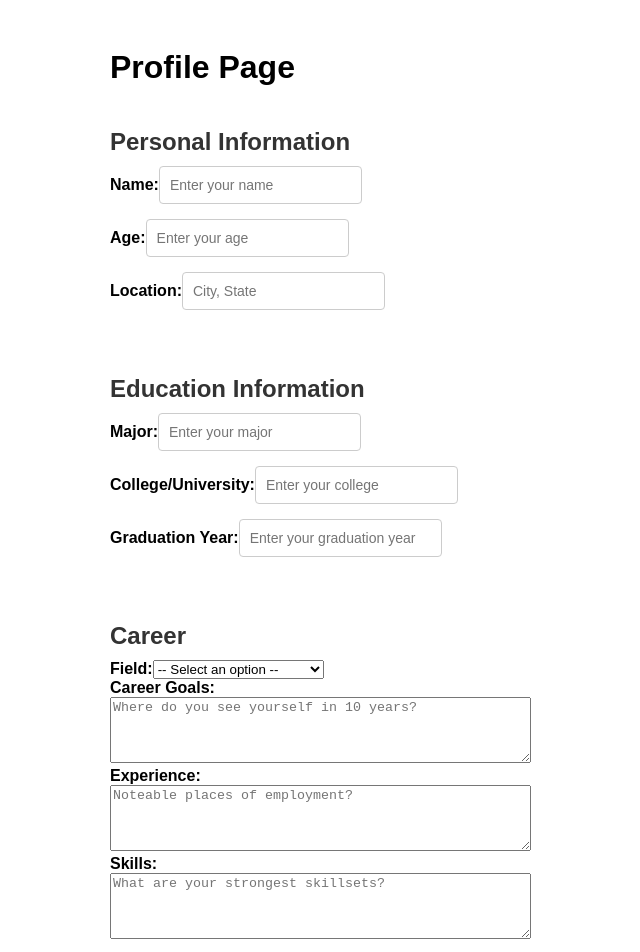
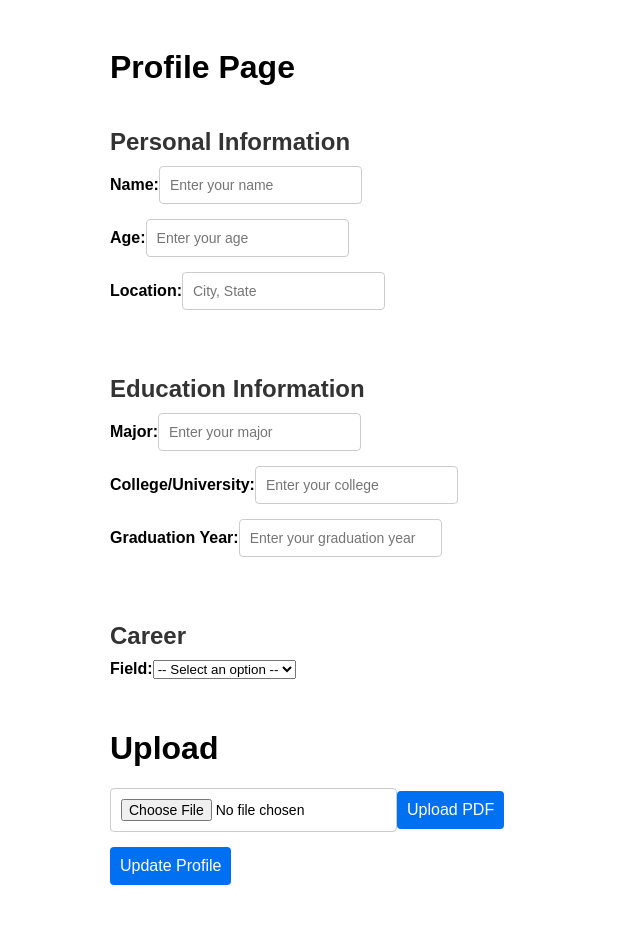
Before and after one commit to Gunjiilkham/CoFound, a Next.js app: page /profile in a window 1280 px wide. Shown: the top 952 px of the page, without its empty margins (230-870 px from the left). After the commit the page ends 913 px from the top, so only its background shows below. Built offline with nearby package versions, Linux system fonts and the light colour scheme.

Commit message:
Fixed the upload file button

```diff
--- a/package.json
+++ b/package.json
@@ -9,7 +9,7 @@
     "lint": "next lint"
   },
   "dependencies": {
-    "formidable": "^3.5.2",
+    "formidable": "^2.1.2",
     "next": "^15.0.1",
     "react": "^19.0.0-rc-69d4b800-20241021",
     "react-dom": "^19.0.0-rc-69d4b800-20241021"
--- a/src/pages/profile.js
+++ b/src/pages/profile.js
@@ -9,42 +9,25 @@ const Profile = () => {
   const [gradYear, setGradYear] = useState('');
   const [field, setField] = useState('');
   const [careerGoals, setCareerGoals] = useState('');
-  const [location, setLocation] = useState('')
-  const [experience, setExperience] = useState('')
-  const [skills, setSkills] = useState('')
+  const [location, setLocation] = useState('');
+  const [experience, setExperience] = useState('');
+  const [skills, setSkills] = useState('');
 
   const [message, setMessage] = useState('');
   const [file, setFile] = useState(null);
   const [uploading, setUploading] = useState(false);
 
-  const handleProfileSubmit = (event) => {
-    event.preventDefault();
-
-    if (!name || !age  || !major || !college || !gradYear) {
-      setMessage('All fields are required.');
-      return;
-    }
-
-    setMessage('Profile updated successfully!');
-
-    // Optionally, you can reset the form after submission
-    // setName('');
-    // setAge('');
-    // setEmail('');
-    // setMajor('');
-    // setCollege('');
-    // setGradYear('');
-  };
-
   const handleFileChange = (event) => {
     setFile(event.target.files[0]);
   };
 
+  // Updated handleSubmit with validation and error handling
   const handleSubmit = async (event) => {
     event.preventDefault();
 
-  if (!file) {
-      setMessage('Please select a file to upload.');
+    // Validate file type and existence
+    if (!file || file.type !== 'application/pdf') {
+      setMessage('Please select a valid PDF file.');
       return;
     }
 
@@ -60,11 +43,13 @@ const Profile = () => {
         body: formData,
       });
 
+      const result = await res.json();
+
       if (!res.ok) {
-      throw new Error('Failed to upload PDF');
+        throw new Error(result.error || 'Failed to upload file.');
       }
 
-    setMessage('File uploaded successfully!');
+      setMessage(result.message || 'File uploaded successfully!');
     } catch (error) {
       setMessage(`Error: ${error.message}`);
     } finally {
@@ -72,12 +57,21 @@ const Profile = () => {
     }
   };
 
+  const handleProfileSubmit = (event) => {
+    event.preventDefault();
+
+    if (!name || !age || !major || !college || !gradYear) {
+      setMessage('All fields are required.');
+      return;
+    }
+
+    setMessage('Profile updated successfully!');
+  };
 
   return (
     <div className="profile-container">
       <h1>Profile Page</h1>
       <form onSubmit={handleSubmit}>
-
         {/* Personal Information Section */}
         <section>
           <h2>Personal Information</h2>
@@ -166,76 +160,15 @@ const Profile = () => {
                 -- Select an option --
               </option>
               <option value="accounting">Accounting</option>
-              <option value="architecturalEngineering">Architectural Engineering</option>
-              <option value="artAndDesign">Art and Design</option>
-              <option value="animation">Animation</option>
-              <option value="business">Business</option>
-              <option value="computerProgramming">Computer Programming</option>
-              <option value="computerSystems">Computer Systems</option>
-              <option value="education">Education</option>
-              <option value="engineering">Engineering</option>
-              <option value="finance">Finance</option>
-              <option value="gameDesign">Game Design</option>
-              <option value="gameDevelopment">Game Development</option>
-              <option value="law">Law</option>
-              <option value="healthSciences">Health Sciences</option>
-              <option value="humanServices">Human Services</option>
-              <option value="informationTechnology">Information Technology</option>
-              <option value="marketing">Marketing</option>
-              <option value="sales">Sales</option>
-              <option value="softwareEngineering">Software Engineering</option>
+              {/* Add more options here */}
             </select>
-          </div>
-
-          <div>
-            <label htmlFor="careerGoals">Career Goals:</label>
-          </div>
-          <div>
-            <textarea
-              type="text"
-              id="careerGoals"
-              rows="4"
-              cols="50"
-              value={careerGoals}
-              onChange={(e) => setCareerGoals(e.target.value)}
-              placeholder="Where do you see yourself in 10 years?"
-            />
-          </div>
-
-          <div>
-            <label htmlFor="experience">Experience:</label>
-          </div>
-          <div>
-            <textarea
-              type="text"
-              id="experience"
-              rows="4"
-              cols="50"
-              value={experience}
-              onChange={(e) => setExperience(e.target.value)}
-              placeholder="Noteable places of employment?"
-            />
-          </div>
-
-          <div>
-            <label htmlFor="skills">Skills:</label>
-          </div>
-          <div>
-            <textarea
-              type="text"
-              id="experience"
-              rows="4"
-              cols="50"
-              value={skills}
-              onChange={(e) => setSkills(e.target.value)}
-              placeholder="What are your strongest skillsets?"
-            />
           </div>
         </section>
 
+        {/* Upload Section */}
         <div>
-        <h1>Upload </h1>
-          <div onSubmit={handleSubmit}>
+          <h1>Upload</h1>
+          <div>
             <input type="file" accept="application/pdf" onChange={handleFileChange} />
             <button type="submit" disabled={uploading}>
               {uploading ? 'Uploading...' : 'Upload PDF'}
@@ -254,5 +187,4 @@ const Profile = () => {
   );
 };
 
-
 export default Profile;
```
Also changed, not shown: src/pages/api/upload.js (+17 -8 lines), 2 other files (tests, documents, lock files or other folders). Lines whose indentation alone changed are shown as unchanged.
